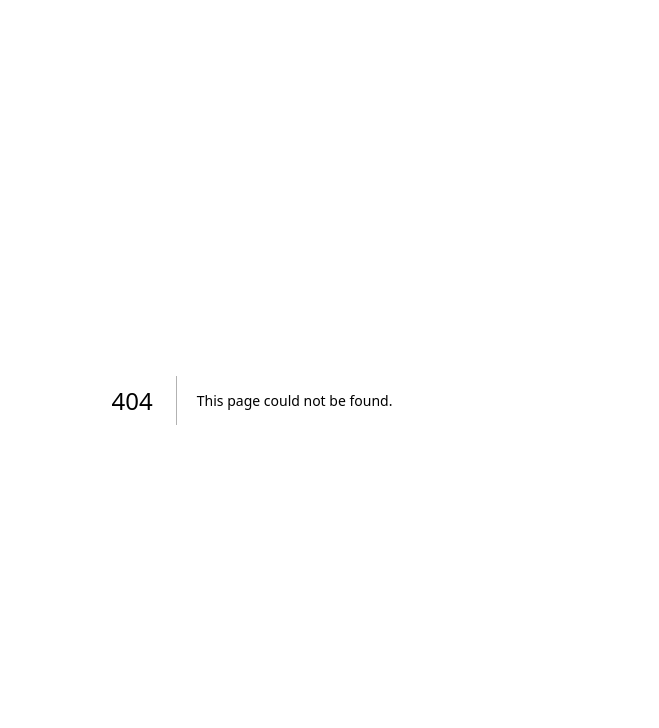
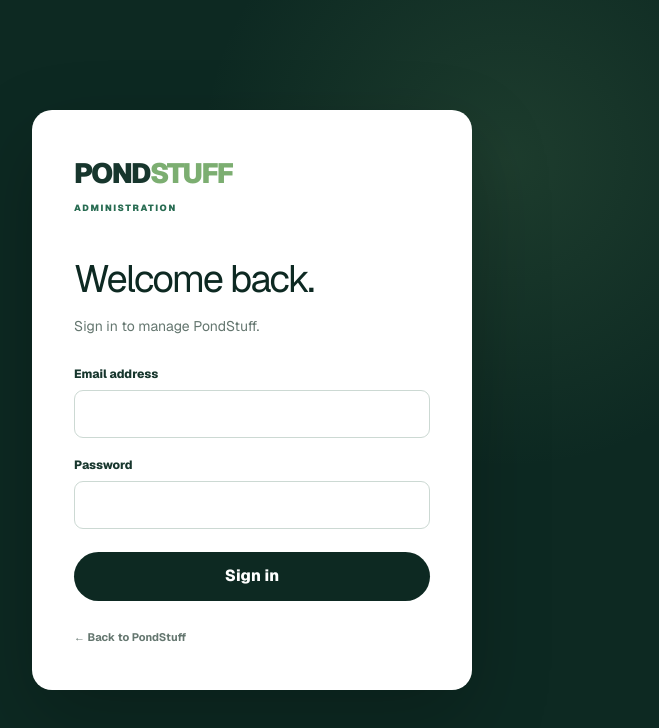
Before and after one commit to coombsebusiness-dot/pondstuff, a Next.js app: page /admin/login in a window 1280 px wide. Before the commit this address had no page. Shown: the top 728 px of the page, without its empty margins (388-1047 px from the left). Built offline with nearby package versions, Linux system fonts and the light colour scheme; no server answers.

Commit message:
Add secure admin authentication

```diff
--- /dev/null
+++ b/app/admin/(cms)/layout.tsx
@@ -0,0 +1,75 @@
+import Link from "next/link";
+import { redirect } from "next/navigation";
+import { createClient } from "@/lib/supabase/server";
+import { logout } from "../login/actions";
+
+const adminNav = [
+  { href: "/admin", label: "Dashboard" },
+  { href: "/admin/articles", label: "Articles" },
+  { href: "/admin/plants", label: "Plants" },
+  { href: "/admin/fish", label: "Fish" },
+];
+
+export default async function CmsLayout({
+  children,
+}: Readonly<{
+  children: React.ReactNode;
+}>) {
+  const supabase = await createClient();
+
+  const {
+    data: { user },
+  } = await supabase.auth.getUser();
+
+  if (!user) {
+    redirect("/admin/login");
+  }
+
+  const { data: adminUser } = await supabase
+    .from("admin_users")
+    .select("role")
+    .eq("user_id", user.id)
+    .maybeSingle();
+
+  if (!adminUser) {
+    await supabase.auth.signOut();
+    redirect("/admin/login?error=You%20do%20not%20have%20admin%20access");
+  }
+
+  return (
+    <div className="admin-shell">
+      <aside className="admin-sidebar">
+        <Link href="/admin" className="admin-brand">
+          <span>
+            POND<strong>STUFF</strong>
+          </span>
+          <small>ADMIN</small>
+        </Link>
+
+        <nav className="admin-nav" aria-label="Admin navigation">
+          {adminNav.map((item) => (
+            <Link key={item.href} href={item.href}>
+              {item.label}
+            </Link>
+          ))}
+        </nav>
+
+        <div className="admin-sidebar-bottom">
+          <Link href="/" className="admin-view-site">
+            ← View PondStuff
+          </Link>
+
+          <form action={logout}>
+            <button type="submit" className="admin-logout">
+              Sign out
+            </button>
+          </form>
+        </div>
+      </aside>
+
+      <div className="admin-main">
+        {children}
+      </div>
+    </div>
+  );
+}
--- a/app/admin/layout.tsx
+++ b/app/admin/layout.tsx
@@ -1,43 +1,7 @@
-import Link from "next/link";
-
-const adminNav = [
-  { href: "/admin", label: "Dashboard" },
-  { href: "/admin/articles", label: "Articles" },
-  { href: "/admin/plants", label: "Plants" },
-  { href: "/admin/fish", label: "Fish" },
-];
-
-export default function AdminLayout({
+export default function AdminRootLayout({
   children,
 }: Readonly<{
   children: React.ReactNode;
 }>) {
-  return (
-    <div className="admin-shell">
-      <aside className="admin-sidebar">
-        <Link href="/admin" className="admin-brand">
-          <span>
-            POND<strong>STUFF</strong>
-          </span>
-          <small>ADMIN</small>
-        </Link>
-
-        <nav className="admin-nav" aria-label="Admin navigation">
-          {adminNav.map((item) => (
-            <Link key={item.href} href={item.href}>
-              {item.label}
-            </Link>
-          ))}
-        </nav>
-
-        <Link href="/" className="admin-view-site">
-          ← View PondStuff
-        </Link>
-      </aside>
-
-      <div className="admin-main">
-        {children}
-      </div>
-    </div>
-  );
+  return children;
 }
--- /dev/null
+++ b/app/admin/login/actions.ts
@@ -0,0 +1,33 @@
+"use server";
+
+import { redirect } from "next/navigation";
+import { createClient } from "@/lib/supabase/server";
+
+export async function login(formData: FormData) {
+  const email = String(formData.get("email") ?? "").trim();
+  const password = String(formData.get("password") ?? "");
+
+  if (!email || !password) {
+    redirect("/admin/login?error=Enter%20your%20email%20and%20password");
+  }
+
+  const supabase = await createClient();
+
+  const { error } = await supabase.auth.signInWithPassword({
+    email,
+    password,
+  });
+
+  if (error) {
+    redirect("/admin/login?error=Invalid%20email%20or%20password");
+  }
+
+  redirect("/admin");
+}
+
+export async function logout() {
+  const supabase = await createClient();
+  await supabase.auth.signOut();
+
+  redirect("/admin/login");
+}
--- /dev/null
+++ b/app/admin/login/page.tsx
@@ -0,0 +1,87 @@
+import { redirect } from "next/navigation";
+import { createClient } from "@/lib/supabase/server";
+import { login } from "./actions";
+
+type LoginPageProps = {
+  searchParams: Promise<{
+    error?: string;
+  }>;
+};
+
+export default async function AdminLoginPage({
+  searchParams,
+}: LoginPageProps) {
+  const supabase = await createClient();
+
+  const {
+    data: { user },
+  } = await supabase.auth.getUser();
+
+  if (user) {
+    const { data: adminUser } = await supabase
+      .from("admin_users")
+      .select("user_id")
+      .eq("user_id", user.id)
+      .maybeSingle();
+
+    if (adminUser) {
+      redirect("/admin");
+    }
+  }
+
+  const params = await searchParams;
+
+  return (
+    <div className="admin-login-page">
+      <div className="admin-login-card">
+        <div className="admin-login-brand">
+          POND<span>STUFF</span>
+        </div>
+
+        <p className="admin-login-label">ADMINISTRATION</p>
+
+        <h1>Welcome back.</h1>
+
+        <p className="admin-login-intro">
+          Sign in to manage PondStuff.
+        </p>
+
+        {params.error && (
+          <div className="admin-login-error">
+            {params.error}
+          </div>
+        )}
+
+        <form action={login} className="admin-login-form">
+          <label>
+            <span>Email address</span>
+            <input
+              type="email"
+              name="email"
+              autoComplete="email"
+              required
+            />
+          </label>
+
+          <label>
+            <span>Password</span>
+            <input
+              type="password"
+              name="password"
+              autoComplete="current-password"
+              required
+            />
+          </label>
+
+          <button type="submit">
+            Sign in
+          </button>
+        </form>
+
+        <a href="/" className="admin-login-home">
+          ← Back to PondStuff
+        </a>
+      </div>
+    </div>
+  );
+}
--- a/app/globals.css
+++ b/app/globals.css
@@ -1199,3 +1199,148 @@
     grid-template-columns: 1fr 1fr;
   }
 }
+
+/* ---------- Admin authentication ---------- */
+
+.admin-login-page {
+  min-height: 100vh;
+  display: grid;
+  place-items: center;
+  padding: 30px;
+  background:
+    radial-gradient(circle at 70% 20%, rgba(124, 174, 113, 0.15), transparent 28%),
+    var(--ink-deep);
+}
+
+.admin-login-card {
+  width: min(100%, 440px);
+  padding: 42px;
+  border-radius: 20px;
+  background: white;
+  box-shadow: 0 30px 80px rgba(0, 0, 0, 0.22);
+}
+
+.admin-login-brand {
+  font-size: 28px;
+  font-weight: 850;
+  letter-spacing: -0.06em;
+}
+
+.admin-login-brand span {
+  color: var(--green-bright);
+}
+
+.admin-login-label {
+  margin: 8px 0 34px;
+  color: var(--green);
+  font-size: 9px;
+  font-weight: 850;
+  letter-spacing: 0.18em;
+}
+
+.admin-login-card h1 {
+  margin: 0;
+  color: var(--ink-deep);
+  font-size: 38px;
+  letter-spacing: -0.05em;
+}
+
+.admin-login-intro {
+  margin: 9px 0 28px;
+  color: var(--muted);
+  font-size: 14px;
+}
+
+.admin-login-error {
+  margin-bottom: 20px;
+  padding: 12px 14px;
+  border-radius: 9px;
+  background: #fff0ed;
+  color: #9a392d;
+  font-size: 12px;
+  font-weight: 650;
+}
+
+.admin-login-form {
+  display: flex;
+  flex-direction: column;
+  gap: 18px;
+}
+
+.admin-login-form label {
+  display: flex;
+  flex-direction: column;
+  gap: 7px;
+}
+
+.admin-login-form label span {
+  font-size: 12px;
+  font-weight: 750;
+}
+
+.admin-login-form input {
+  height: 48px;
+  padding: 0 13px;
+  border: 1px solid #ccd9d3;
+  border-radius: 9px;
+  outline: none;
+  color: var(--ink);
+  font: inherit;
+}
+
+.admin-login-form input:focus {
+  border-color: var(--green);
+  box-shadow: 0 0 0 3px rgba(40, 108, 82, 0.1);
+}
+
+.admin-login-form button,
+.admin-logout {
+  border: 0;
+  cursor: pointer;
+  font: inherit;
+  font-weight: 750;
+}
+
+.admin-login-form button {
+  min-height: 49px;
+  margin-top: 5px;
+  border-radius: 999px;
+  background: var(--ink-deep);
+  color: white;
+}
+
+.admin-login-form button:hover {
+  background: var(--green);
+}
+
+.admin-login-home {
+  display: inline-block;
+  margin-top: 28px;
+  color: var(--muted);
+  font-size: 11px;
+  font-weight: 700;
+}
+
+.admin-sidebar-bottom {
+  margin-top: auto;
+}
+
+.admin-sidebar-bottom .admin-view-site {
+  display: block;
+  margin: 0 0 7px;
+}
+
+.admin-logout {
+  width: 100%;
+  padding: 12px 13px;
+  border-radius: 9px;
+  background: transparent;
+  color: #9db6ad;
+  text-align: left;
+  font-size: 12px;
+}
+
+.admin-logout:hover {
+  background: rgba(255, 255, 255, 0.08);
+  color: white;
+}
```
Also changed, not shown: app/admin/(cms)/page.tsx (renamed from app/admin/page.tsx).
